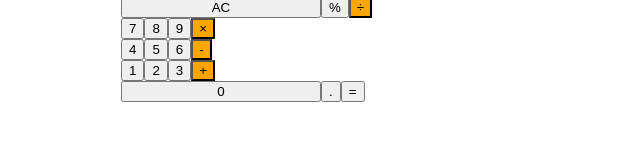
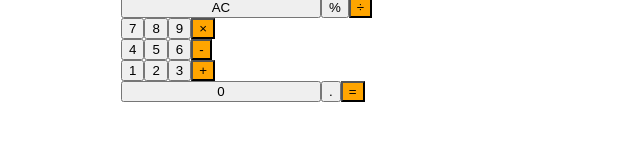
Before and after one commit to shinebright-git/calculator, a plain HTML site: page index.html in a window 1280 px wide. Shown: the part 311-452 px from the top of the page, 319-959 px from the left. Drawn offline with Linux system fonts and the light colour scheme.

Commit message:
Update stylesheet.css

```diff
--- a/stylesheet.css
+++ b/stylesheet.css
@@ -43,7 +43,7 @@
   width: 50%;
 }
 
-.operator, equal-sign{
+.operator, .equal-sign{
   background-color: orange;
 }
 
```
